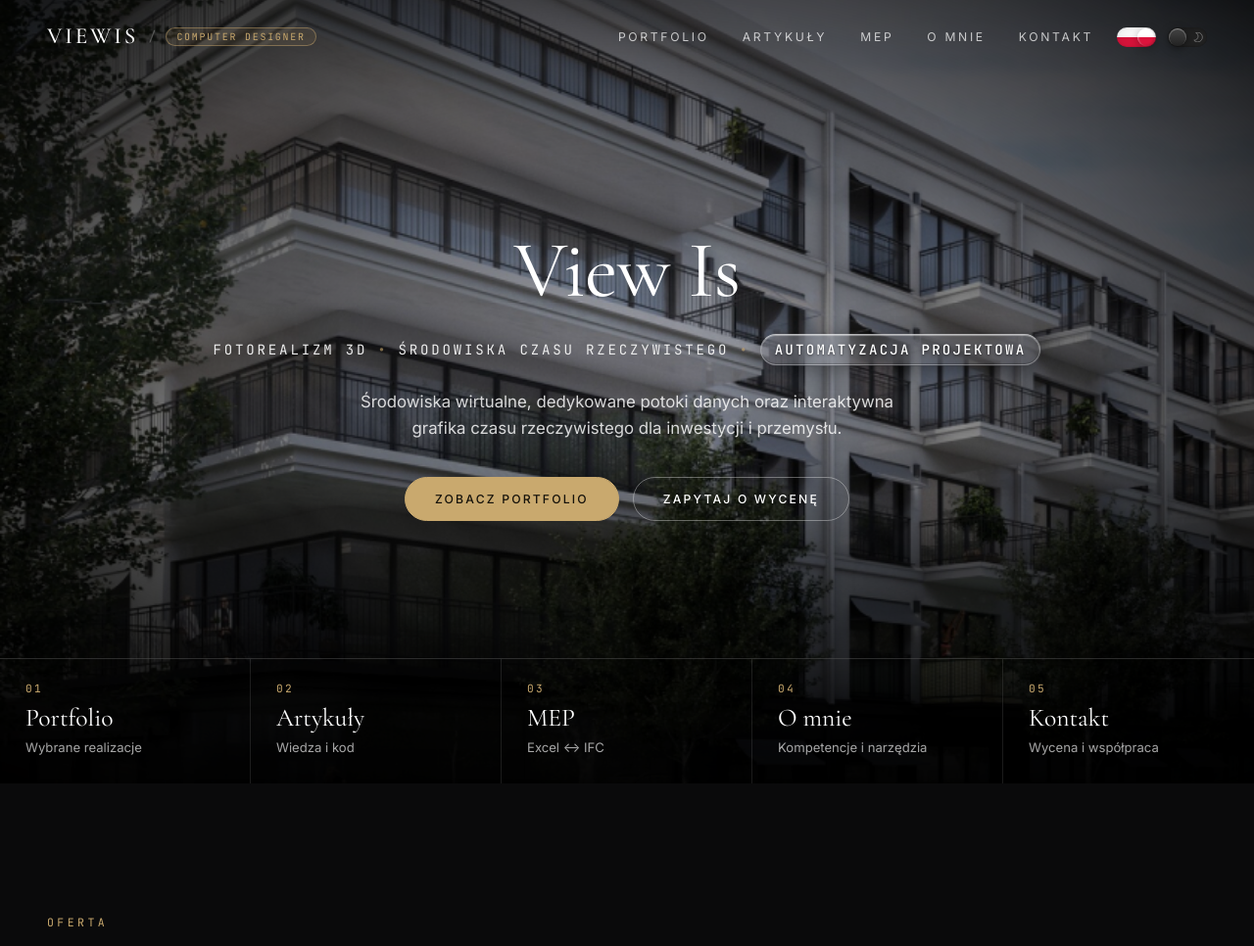
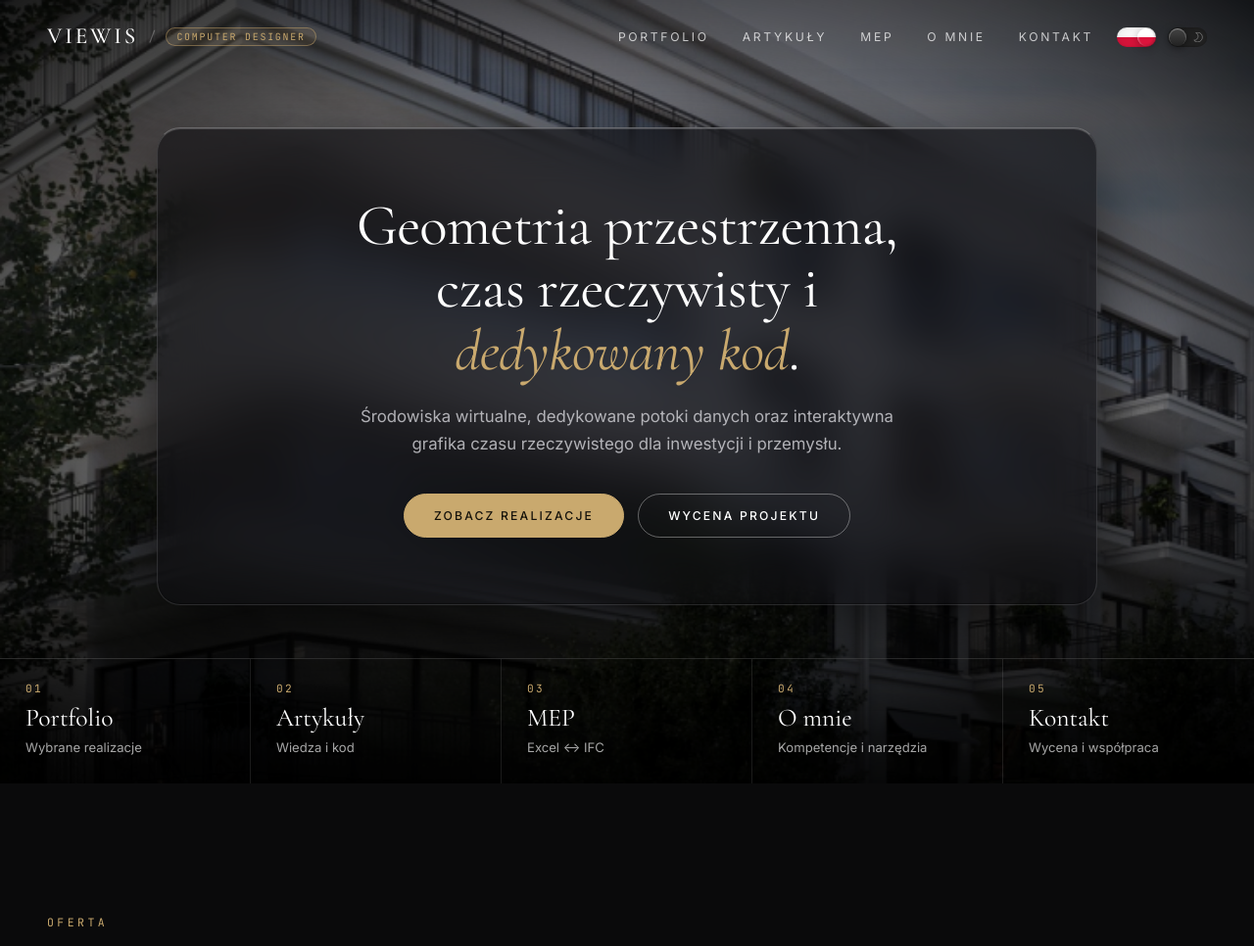
Before and after one commit to wievis/ViewIs, a Django app: page / in a window 1280 px wide. Shown: the top 966 px of the page at 98% size. Run offline with Django 4.2, Linux system fonts and the light colour scheme; data that the repository does not hold is empty; some libraries are stand-ins or nearby versions.

Commit message:
Korekta rozmycia soczewki oraz naprawa kolejnosci warstw i sciemniania tla przy scrollu

```diff
--- a/portfolio/static/site.css
+++ b/portfolio/static/site.css
@@ -42,7 +42,7 @@ html.js .reveal.in { opacity: 1; transform: none; }
   top: -10%;
   left: -5%;
   width: 110%;
-  height: 120%;
+  height: 140%;
   z-index: 1;
   background-size: cover;
   background-position: center;
@@ -69,8 +69,8 @@ html.js .reveal.in { opacity: 1; transform: none; }
   inset: 0;
   z-index: 2;
   background:
-    radial-gradient(ellipse at center, rgba(0,0,0,.22) 0%, rgba(0,0,0,.6) 60%, rgba(0,0,0,.92) 100%),
-    linear-gradient(to top, rgba(0,0,0,.8), transparent 45%);
+    radial-gradient(ellipse at center, rgba(0,0,0,.2) 0%, rgba(0,0,0,.55) 60%, rgba(0,0,0,.9) 100%),
+    linear-gradient(to top, rgba(0,0,0,.75), transparent 45%);
 }
 
 .hero-backdrop .hero-scroll-dim {
@@ -78,14 +78,20 @@ html.js .reveal.in { opacity: 1; transform: none; }
   inset: 0;
   z-index: 3;
   background:
-    radial-gradient(ellipse at center, rgba(10,10,11,0.5) 0%, rgba(10,10,11,0.92) 55%, var(--bg) 95%),
-    linear-gradient(to bottom, transparent 0%, rgba(10,10,11,0.85) 60%, var(--bg) 100%);
+    radial-gradient(ellipse at center, rgba(10,10,11,0.5) 0%, rgba(10,10,11,0.95) 60%, var(--bg) 95%),
+    linear-gradient(to bottom, transparent 0%, rgba(10,10,11,0.9) 65%, var(--bg) 100%);
   opacity: 0;
   pointer-events: none;
 }
 
+.hero,
+.section,
+.site-footer {
+  position: relative;
+  z-index: 1;
+}
+
 .hero {
-  position: relative;
   min-height: 100vh;
   min-height: 100svh;
   display: flex;
@@ -93,7 +99,6 @@ html.js .reveal.in { opacity: 1; transform: none; }
   justify-content: space-between;
   color: #fff;
   background: transparent;
-  z-index: 2;
 }
 .hero-center {
   flex: 1; display: flex; flex-direction: column; align-items: center; justify-content: center;
@@ -464,64 +469,15 @@ html.js .reveal.in { opacity: 1; transform: none; }
   -webkit-backdrop-filter: blur(10px);
 }
 
-.hero-brand-title {
-  font-family: var(--serif);
-  font-weight: 400;
-  font-size: clamp(3.5rem, 9vw, 7.5rem);
-  line-height: 1;
-  letter-spacing: .02em;
-  margin: 0 0 16px;
-  color: #ffffff;
-}
 
-.hero-spec-line {
-  font-family: var(--mono);
-  font-size: clamp(0.72rem, 1.4vw, 0.88rem);
-  letter-spacing: .2em;
-  text-transform: uppercase;
-  color: #ededed;
-  display: flex;
-  align-items: center;
-  justify-content: center;
-  flex-wrap: wrap;
-  gap: 10px;
-  margin-bottom: 24px;
-}
 
-.hero-dot {
-  color: var(--accent);
-  opacity: 0.6;
-}
 
-.hero-spec-dark {
-  display: inline-flex;
-  align-items: center;
-  color: #ffffff;
-  font-weight: 500;
-  letter-spacing: .16em;
-  padding: 4px 14px;
-  border-radius: 999px;
-  background: linear-gradient(135deg, rgba(255, 255, 255, 0.16) 0%, rgba(255, 255, 255, 0.04) 100%);
-  border: 1px solid rgba(255, 255, 255, 0.28);
-  border-top-color: rgba(255, 255, 255, 0.6);
-  backdrop-filter: blur(14px) brightness(1.25) saturate(140%);
-  -webkit-backdrop-filter: blur(14px) brightness(1.25) saturate(140%);
-  box-shadow:
-    0 4px 20px rgba(0, 0, 0, 0.35),
-    inset 0 1px 1px rgba(255, 255, 255, 0.45),
-    inset 0 -1px 1px rgba(0, 0, 0, 0.2);
-  text-shadow: 0 1px 3px rgba(0, 0, 0, 0.6);
-  transition: transform .3s var(--ease), background .3s, border-color .3s;
-}
 
-.hero-spec-dark:hover {
-  background: linear-gradient(135deg, rgba(255, 255, 255, 0.22) 0%, rgba(255, 255, 255, 0.07) 100%);
-  border-color: rgba(255, 255, 255, 0.45);
-  transform: translateY(-1px);
-  box-shadow:
-    0 6px 24px rgba(0, 0, 0, 0.45),
-    inset 0 1px 2px rgba(255, 255, 255, 0.6);
-}
+
+
+
+
+
 
 .featured-item {
   position: relative;
@@ -586,3 +542,53 @@ html.js .reveal.in { opacity: 1; transform: none; }
 .featured-item:hover .featured-open-btn {
   transform: translateY(0);
 }
+
+.hero-slate {
+  position: relative;
+  max-width: 960px;
+  width: 100%;
+  margin: 0 auto;
+  padding: clamp(42px, 6vw, 68px) clamp(24px, 5vw, 68px);
+  border-radius: 24px;
+  background: rgba(10, 10, 13, 0.62);
+  backdrop-filter: blur(24px) saturate(135%);
+  -webkit-backdrop-filter: blur(24px) saturate(135%);
+  border: 1px solid rgba(255, 255, 255, 0.12);
+  border-top: 1px solid rgba(255, 255, 255, 0.32);
+  box-shadow:
+    0 24px 70px rgba(0, 0, 0, 0.65),
+    inset 0 1px 1px rgba(255, 255, 255, 0.22),
+    inset 0 -1px 1px rgba(0, 0, 0, 0.3);
+  text-align: center;
+}
+
+.hero-slate h1 {
+  font-family: var(--serif);
+  font-weight: 400;
+  font-size: clamp(2.4rem, 4.6vw, 4.2rem);
+  line-height: 1.08;
+  letter-spacing: -.01em;
+  max-width: 20ch;
+  margin: 0 auto 22px;
+  color: #ffffff;
+}
+
+.hero-slate h1 em {
+  font-style: italic;
+  color: var(--accent);
+}
+
+.hero-slate .hero-lead {
+  max-width: 62ch;
+  color: #d1d1d6;
+  font-size: 1.08rem;
+  line-height: 1.65;
+  margin: 0 auto 34px;
+}
+
+@media (max-width: 768px) {
+  .hero-slate {
+    padding: 34px 20px;
+    border-radius: 18px;
+  }
+}
--- a/portfolio/static/site.js
+++ b/portfolio/static/site.js
@@ -1,6 +1,6 @@
 (function () {
     // header: tlo po przewinieciu
-        const header = document.getElementById('site-header');
+            const header = document.getElementById('site-header');
     const heroBackdrop = document.getElementById('hero-backdrop');
     const heroMedia = document.getElementById('hero-media');
     const heroScrollDim = document.getElementById('hero-scroll-dim');
@@ -11,19 +11,18 @@
         if (!heroBackdrop) return;
 
         const vh = window.innerHeight;
-        if (y > vh * 2.2) {
+        const progress = Math.min(1, Math.max(0, y / (vh * 2.0)));
+
+        if (heroMedia) {
+            heroMedia.style.transform = `translate3d(0, ${-y * 0.16}px, 0)`;
+        }
+        if (heroScrollDim) {
+            heroScrollDim.style.opacity = progress.toFixed(3);
+        }
+        if (y > vh * 2.3) {
             if (heroBackdrop.style.visibility !== 'hidden') heroBackdrop.style.visibility = 'hidden';
-            return;
         } else {
             if (heroBackdrop.style.visibility === 'hidden') heroBackdrop.style.visibility = 'visible';
-        }
-
-        const factor = Math.min(1, Math.max(0, y / (vh * 1.15)));
-        if (heroMedia) {
-            heroMedia.style.transform = `translate3d(0, ${y * 0.32}px, 0) scale(${1 + factor * 0.04})`;
-        }
-        if (heroScrollDim) {
-            heroScrollDim.style.opacity = Math.pow(factor, 0.85).toFixed(3);
         }
     };
     onScroll();
--- a/portfolio/templates/home.html
+++ b/portfolio/templates/home.html
@@ -20,14 +20,14 @@
 
 <section class="hero">
     <div class="hero-center">
-        <h1 class="hero-brand-title">View Is</h1>
-        <div class="hero-spec-line">
-            <span>Fotorealizm 3D</span>
-            <span class="hero-dot">&bull;</span>
-            <span>Środowiska czasu rzeczywistego</span>
-            <span class="hero-dot">&bull;</span>
-            <span class="hero-spec-dark">automatyzacja projektowa</span>
-        </div>
+        <div class="hero-slate">
+            <h1>
+                {% if lang == 'en' %}
+                Spatial geometry, real-time rendering and <em>custom software</em>.
+                {% else %}
+                Geometria przestrzenna, czas rzeczywisty i <em>dedykowany kod</em>.
+                {% endif %}
+            </h1>
             <p class="hero-lead">
                 {% if lang == 'en' %}
                 Virtual environments, dedicated data pipelines and real-time interactive graphics for investment and industry.
@@ -36,8 +36,9 @@
                 {% endif %}
             </p>
             <div class="hero-cta">
-            <a class="btn btn-primary" href="{% if lang == 'en' %}{% url 'portfolio_en' %}{% else %}{% url 'portfolio' %}{% endif %}">{% if lang == 'en' %}View portfolio{% else %}Zobacz portfolio{% endif %}</a>
-            <a class="btn btn-ghost" href="#contact">{% if lang == 'en' %}Request a quote{% else %}Zapytaj o wycenę{% endif %}</a>
+                <a class="btn btn-primary" href="{% if lang == 'en' %}{% url 'portfolio_en' %}{% else %}{% url 'portfolio' %}{% endif %}">{% if lang == 'en' %}View portfolio{% else %}Zobacz realizacje{% endif %}</a>
+                <a class="btn btn-ghost" href="#contact">{% if lang == 'en' %}Request a quote{% else %}Wycena projektu{% endif %}</a>
+            </div>
         </div>
     </div>
 
```
Lines whose indentation alone changed are shown as unchanged.
